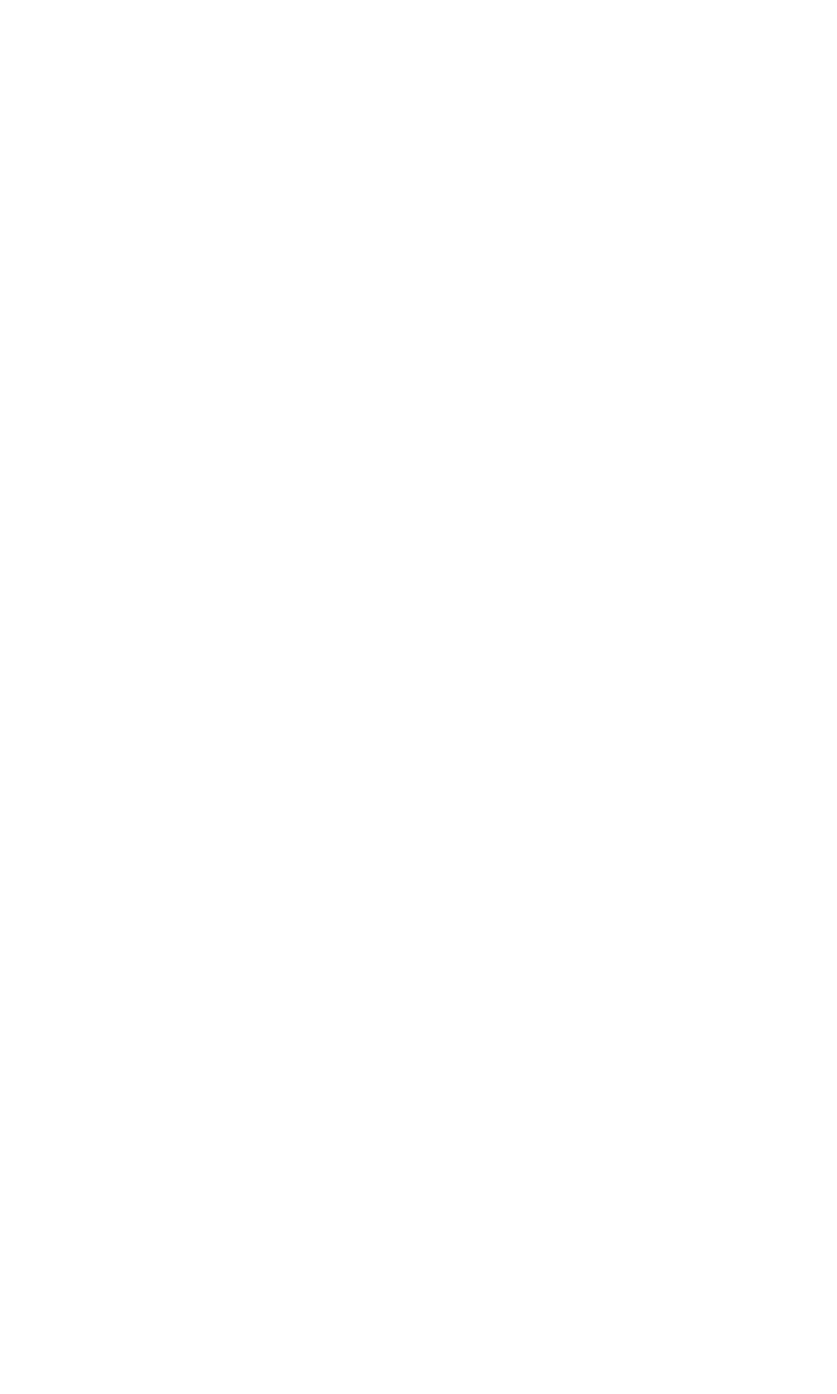
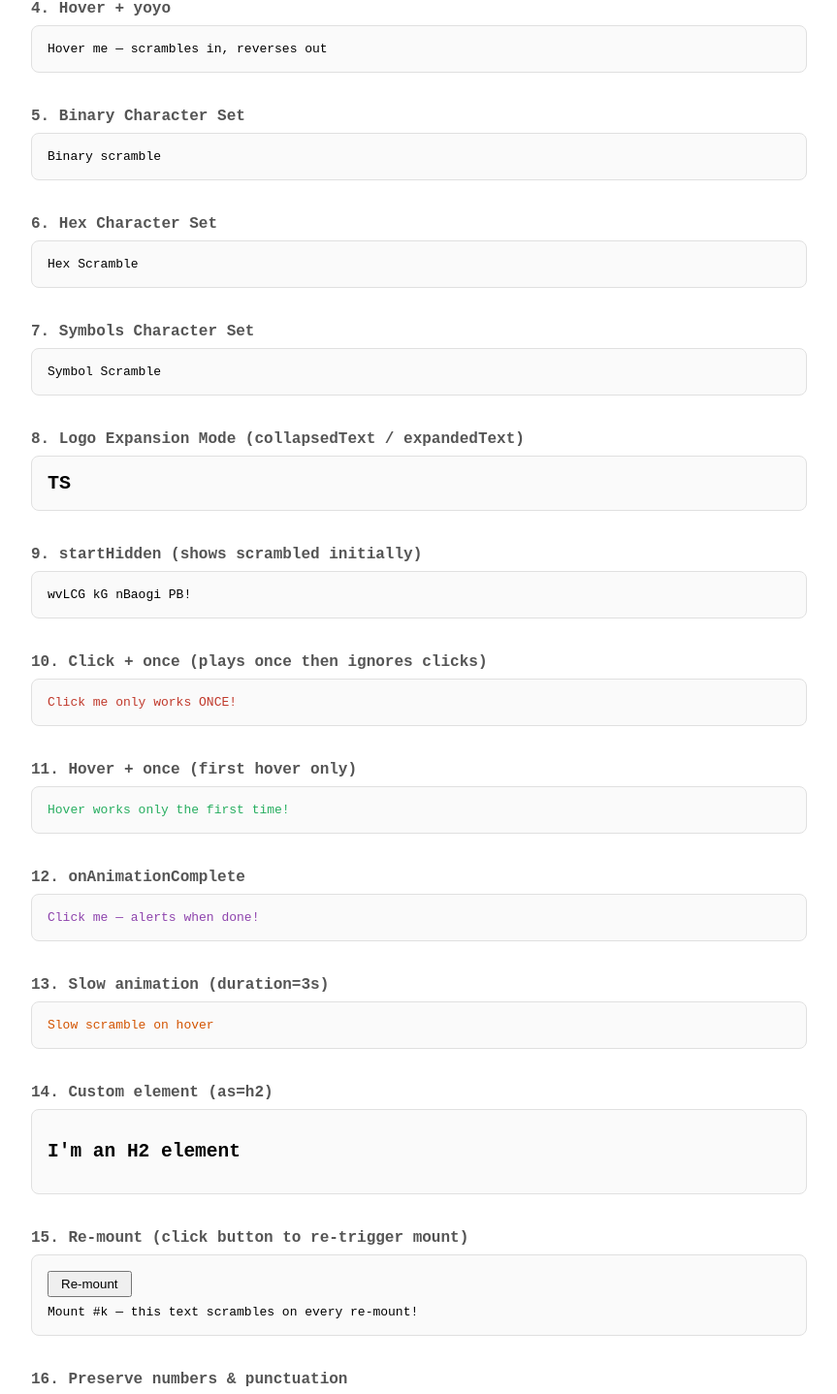
Before and after one commit to md-zeon/text-scramble, a React (Vite) app: page / in a window 1280 px wide. Shown: the part 491-1929 px from the top of the page at 97% size, without its empty margins (208-1071 px from the left). Before the commit the page ends 800 px from the top, so only its background shows below. Built offline with nearby package versions, Linux system fonts and the light colour scheme.

Commit message:
feat: expand App component with multiple TextScramble examples and triggers

```diff
--- a/src/App.tsx
+++ b/src/App.tsx
@@ -1,11 +1,181 @@
+import { useState } from "react";
 import { TextScramble } from "./components/TextScramble";
 
 export default function App() {
+  const [mountCount, setMountCount] = useState(0);
+
   return (
-    <main style={{ padding: 60, fontFamily: "monospace" }}>
-      <TextScramble trigger="hover" yoyo duration={1} speed={0.05}>
-        Hover Me
-      </TextScramble>
+    <main
+      style={{
+        padding: 60,
+        fontFamily: "monospace",
+        maxWidth: 800,
+        margin: "0 auto",
+      }}
+    >
+      <h1 style={{ fontSize: 28, marginBottom: 40 }}>
+        Text Scramble Demos
+      </h1>
+
+      {/* ---- 1. Mount Trigger (default) ---- */}
+      <Section title="1. Mount Trigger (default)">
+        <TextScramble>
+          This text scrambles on mount automatically.
+        </TextScramble>
+      </Section>
+
+      {/* ---- 2. Hover Trigger ---- */}
+      <Section title="2. Hover Trigger">
+        <TextScramble trigger="hover" style={{ cursor: "pointer" }}>
+          Hover over me to scramble!
+        </TextScramble>
+      </Section>
+
+      {/* ---- 3. Click Trigger ---- */}
+      <Section title="3. Click Trigger">
+        <TextScramble trigger="click" style={{ cursor: "pointer" }}>
+          Click me to scramble!
+        </TextScramble>
+      </Section>
+
+      {/* ---- 4. Hover + yoyo ---- */}
+      <Section title="4. Hover + yoyo">
+        <TextScramble trigger="hover" yoyo style={{ cursor: "pointer" }}>
+          Hover me — scrambles in, reverses out
+        </TextScramble>
+      </Section>
+
+      {/* ---- 5. Custom character sets ---- */}
+      <Section title="5. Binary Character Set">
+        <TextScramble characterSet="binary" trigger="hover" style={{ cursor: "pointer" }}>
+          Binary scramble
+        </TextScramble>
+      </Section>
+
+      <Section title="6. Hex Character Set">
+        <TextScramble characterSet="hex" trigger="hover" style={{ cursor: "pointer" }}>
+          Hex Scramble
+        </TextScramble>
+      </Section>
+
+      <Section title="7. Symbols Character Set">
+        <TextScramble characterSet="symbols" trigger="hover" style={{ cursor: "pointer" }}>
+          Symbol Scramble
+        </TextScramble>
+      </Section>
+
+      {/* ---- 8. Logo Expansion Mode ---- */}
+      <Section title="8. Logo Expansion Mode (collapsedText / expandedText)">
+        <TextScramble
+          trigger="hover"
+          collapsedText="TS"
+          expandedText="TEXT SCRAMBLE"
+          yoyo
+          style={{ cursor: "pointer", fontWeight: "bold", fontSize: 20 }}
+        />
+      </Section>
+
+      {/* ---- 9. startHidden ---- */}
+      <Section title="9. startHidden (shows scrambled initially)">
+        <TextScramble
+          trigger="hover"
+          startHidden
+          style={{ cursor: "pointer" }}
+        >
+          Hover to reveal me!
+        </TextScramble>
+      </Section>
+
+      {/* ---- 10. Click + once ---- */}
+      <Section title="10. Click + once (plays once then ignores clicks)">
+        <TextScramble trigger="click" once style={{ cursor: "pointer", color: "#c0392b" }}>
+          Click me only works ONCE!
+        </TextScramble>
+      </Section>
+
+      {/* ---- 11. Hover + once ---- */}
+      <Section title="11. Hover + once (first hover only)">
+        <TextScramble trigger="hover" once style={{ cursor: "pointer", color: "#27ae60" }}>
+          Hover works only the first time!
+        </TextScramble>
+      </Section>
+
+      {/* ---- 12. onAnimationComplete ---- */}
+      <Section title="12. onAnimationComplete">
+        <TextScramble
+          trigger="click"
+          onAnimationComplete={() => alert("Animation finished!")}
+          style={{ cursor: "pointer", color: "#8e44ad" }}
+        >
+          Click me — alerts when done!
+        </TextScramble>
+      </Section>
+
+      {/* ---- 13. Longer duration ---- */}
+      <Section title="13. Slow animation (duration=3s)">
+        <TextScramble
+          duration={3}
+          trigger="hover"
+          style={{ cursor: "pointer", color: "#d35400" }}
+        >
+          Slow scramble on hover
+        </TextScramble>
+      </Section>
+
+      {/* ---- 14. Custom element (h2) ---- */}
+      <Section title="14. Custom element (as=h2)">
+        <TextScramble as="h2" trigger="hover" style={{ cursor: "pointer" }}>
+          I'm an H2 element
+        </TextScramble>
+      </Section>
+
+      {/* ---- 15. Re-mount demo ---- */}
+      <Section title="15. Re-mount (click button to re-trigger mount)">
+        <button
+          onClick={() => setMountCount((c) => c + 1)}
+          style={{ marginBottom: 8, padding: "4px 12px", cursor: "pointer" }}
+        >
+          Re-mount
+        </button>
+        <br />
+        <TextScramble key={mountCount}>
+          Mount #{mountCount + 1} — this text scrambles on every re-mount!
+        </TextScramble>
+      </Section>
+
+      {/* ---- 16. Numbers & punctuation preservation ---- */}
+      <Section title="16. Preserve numbers & punctuation">
+        <TextScramble
+          trigger="hover"
+          preserveNumbers
+          preservePunctuation
+          style={{ cursor: "pointer" }}
+        >
+          Pin: 1234 — Price: $99.99!
+        </TextScramble>
+      </Section>
     </main>
   );
 }
+
+/* -------------------------------------------------------------------------- */
+/*                                  Section                                   */
+/* -------------------------------------------------------------------------- */
+
+function Section({ title, children }: { title: string; children: React.ReactNode }) {
+  return (
+    <section style={{ marginBottom: 36 }}>
+      <h2 style={{ fontSize: 16, marginBottom: 8, color: "#555" }}>{title}</h2>
+      <div
+        style={{
+          padding: 16,
+          border: "1px solid #e0e0e0",
+          borderRadius: 8,
+          background: "#fafafa",
+        }}
+      >
+        {children}
+      </div>
+    </section>
+  );
+}
```
